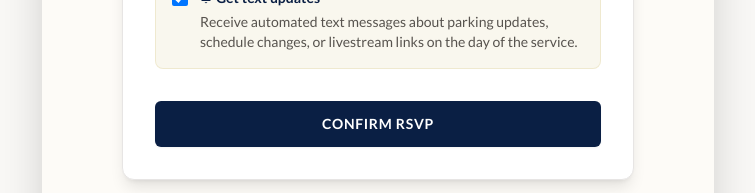
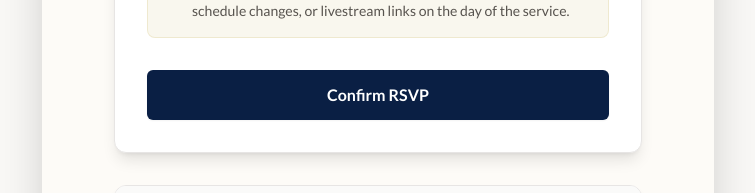
Before and after one commit to msanagu/todd-memorial, a React (Vite) app: page / in a window 1280 px wide. Shown: the part 2379-2572 px from the top of the page, without its empty margins (262-1017 px from the left). Built offline with nearby package versions, Linux system fonts and the light colour scheme; no server answers; the database is empty; a web font is replaced by a local one.

Commit message:
Refactor animation styles and update button class in RSVP form

```diff
--- a/App.tsx
+++ b/App.tsx
@@ -10,18 +10,18 @@ const App: React.FC = () => {
   useEffect(() => {
     const style = document.createElement("style");
     style.textContent = `
-      @keyframes fadeSlideBlur {
+      @keyframes fadeUp {
         from {
-          transform: translateY(12px);
-          filter: blur(3px);
+          opacity: 0;
+          transform: translateY(24px);
         }
         to {
+          opacity: 1;
           transform: translateY(0);
-          filter: blur(0);
         }
       }
       .animate-in {
-        animation: fadeSlideBlur 0.7s ease-out both;
+        animation: fadeUp 2.8s cubic-bezier(0.16, 1, 0.3, 1) both;
       }
     `;
     document.head.appendChild(style);
@@ -97,7 +97,7 @@ const App: React.FC = () => {
         </div>
 
         {/* Main Content */}
-        <main className="p-4 md:p-8 bg-[#FDFBF7]">
+        <main className="p-4 md:p-4 bg-[#FDFBF7]">
           <SectionWrapper className="max-w-xl mx-auto">
             <p className="text-center text-stone-600 italic font-serif mb-8 text-lg animate-on-scroll">
               The family invites you to join them in honoring the life and
--- a/components/RSVPForm.tsx
+++ b/components/RSVPForm.tsx
@@ -283,7 +283,7 @@ export const RSVPForm: React.FC = () => {
         <button
           type="submit"
           disabled={isSubmitting}
-          className={`w-full py-3 px-4 border border-transparent rounded-md shadow-sm text-sm font-bold text-white bg-navy-900 hover:bg-blue-900 focus:outline-none focus:ring-2 focus:ring-offset-2 focus:ring-navy-900 uppercase tracking-wider transition-all ${
+          className={`w-full py-3 px-4 border border-transparent rounded-md shadow-sm font-bold text-white bg-navy-900 hover:bg-blue-900 focus:outline-none focus:ring-2 focus:ring-offset-2 focus:ring-navy-900 transition-all ${
             isSubmitting
               ? "opacity-80"
               : "hover:shadow-lg transform active:scale-[0.99]"
--- a/components/SectionWrapper.tsx
+++ b/components/SectionWrapper.tsx
@@ -1,16 +1,15 @@
-import React from 'react';
+import React from "react";
 
 interface SectionWrapperProps {
   children: React.ReactNode;
   className?: string;
 }
 
-export const SectionWrapper: React.FC<SectionWrapperProps> = ({ children, className = "" }) => {
+export const SectionWrapper: React.FC<SectionWrapperProps> = ({
+  children,
+  className = "",
+}) => {
   return (
-    <div
-      className={`relative z-10 p-6 md:p-8 ${className}`}
-    >
-      {children}
-    </div>
+    <div className={`relative z-10 p-4 md:p-6 ${className}`}>{children}</div>
   );
 };
```
